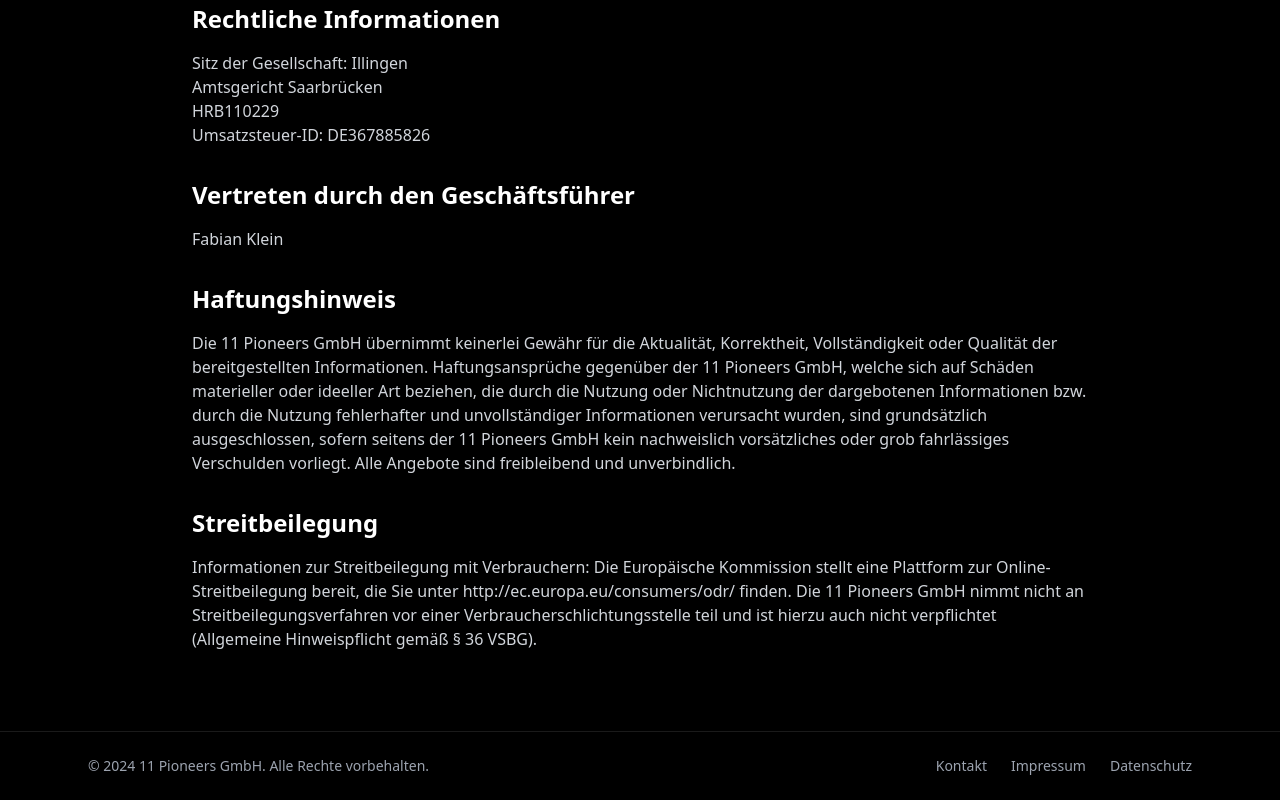
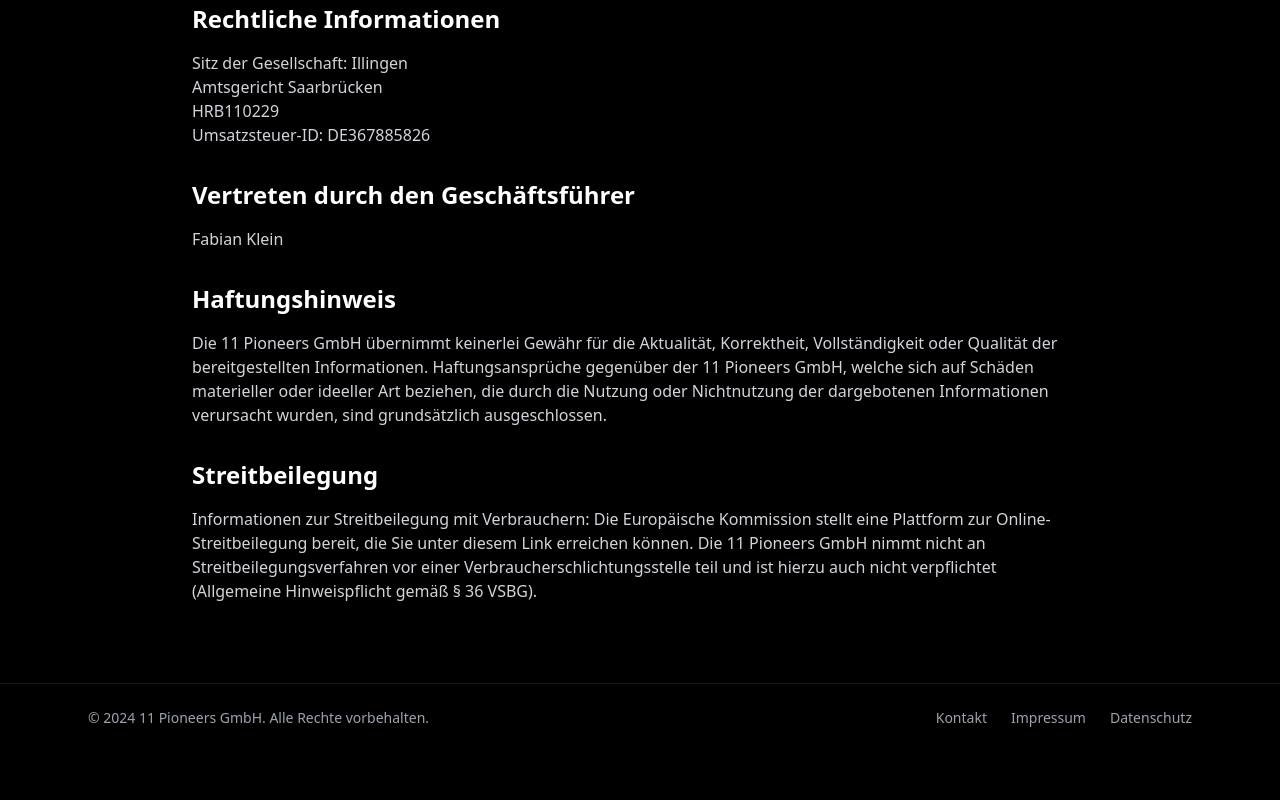
Before and after one commit to CodeScript11/11pioneers-website, a Next.js app: page /impressum in a window 1280 px wide. Shown: the part 617-1417 px from the top of the page. After the commit the page ends 1369 px from the top, so only its background shows below. Built offline with nearby package versions, Linux system fonts and the light colour scheme.

Commit message:
Update page.tsx

```diff
--- a/src/app/impressum/page.tsx
+++ b/src/app/impressum/page.tsx
@@ -49,7 +49,7 @@
                 <h2 className="text-2xl font-bold mb-4">Haftungshinweis</h2>
                 <p className="text-gray-300">
                   Die 11 Pioneers GmbH übernimmt keinerlei Gewähr für die Aktualität, Korrektheit, Vollständigkeit oder Qualität der bereitgestellten Informationen.
-                  Haftungsansprüche gegenüber der 11 Pioneers GmbH, welche sich auf Schäden materieller oder ideeller Art beziehen, die durch die Nutzung oder Nichtnutzung der dargebotenen Informationen bzw. durch die Nutzung fehlerhafter und unvollständiger Informationen verursacht wurden, sind grundsätzlich ausgeschlossen, sofern seitens der 11 Pioneers GmbH kein nachweislich vorsätzliches oder grob fahrlässiges Verschulden vorliegt. Alle Angebote sind freibleibend und unverbindlich.
+                  Haftungsansprüche gegenüber der 11 Pioneers GmbH, welche sich auf Schäden materieller oder ideeller Art beziehen, die durch die Nutzung oder Nichtnutzung der dargebotenen Informationen verursacht wurden, sind grundsätzlich ausgeschlossen.
                 </p>
               </div>
 
@@ -57,7 +57,7 @@
                 <h2 className="text-2xl font-bold mb-4">Streitbeilegung</h2>
                 <p className="text-gray-300">
                   Informationen zur Streitbeilegung mit Verbrauchern:
-                  Die Europäische Kommission stellt eine Plattform zur Online-Streitbeilegung bereit, die Sie unter <a href="http://ec.europa.eu/consumers/odr/" aria-label="Link zur Plattform der Europäischen Kommission zur Online-Streitbeilegung">http://ec.europa.eu/consumers/odr/</a> finden.
+                  Die Europäische Kommission stellt eine Plattform zur Online-Streitbeilegung bereit, die Sie unter <a href="http://ec.europa.eu/consumers/odr/" aria-label="Link zur Plattform der Europäischen Kommission zur Online-Streitbeilegung">diesem Link</a> erreichen können.
                   Die 11 Pioneers GmbH nimmt nicht an Streitbeilegungsverfahren vor einer Verbraucherschlichtungsstelle teil und ist hierzu auch nicht verpflichtet (Allgemeine Hinweispflicht gemäß § 36 VSBG).
                 </p>
               </div>
```
